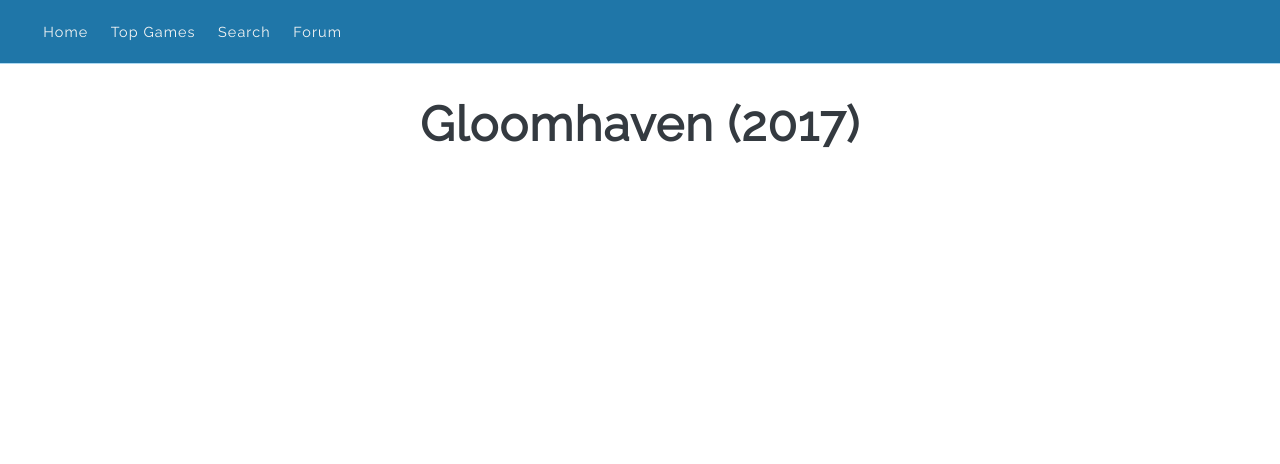
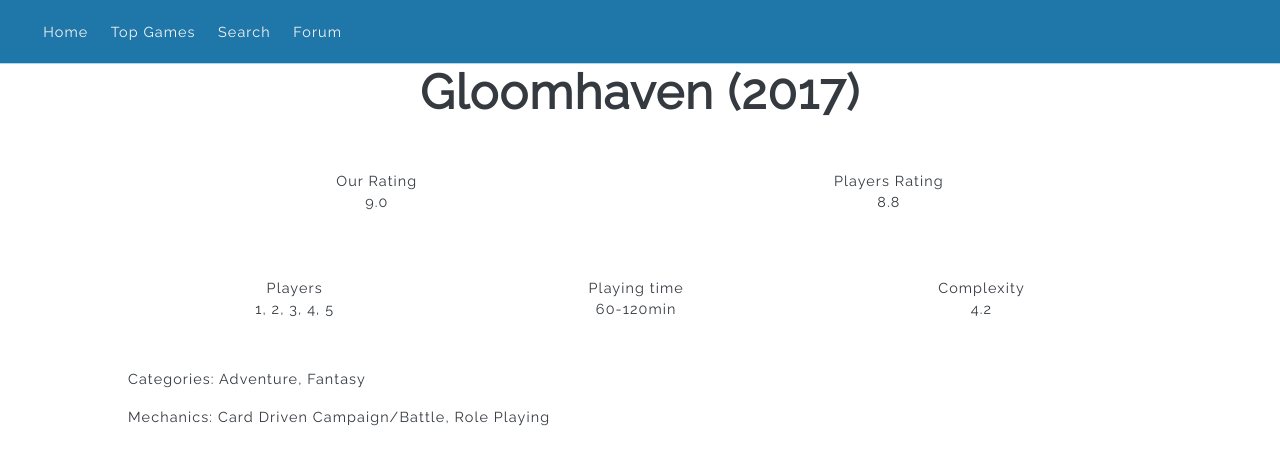
Before and after one commit to PatrykIwasieczko/Board-games-portal, a React (Create React App) app in the folder client/: page /game/1 in a window 1280 px wide. Shown: the top 464 px of the page. Built offline with nearby package versions, Linux system fonts and the light colour scheme.

Commit message:
Expand detailsPage

```diff
--- a/client/src/App.scss
+++ b/client/src/App.scss
@@ -114,3 +114,24 @@ a {
         }
     }
 }
+
+.game-card {
+    display: flex;
+    flex-direction: column;
+
+    .ratings {
+        display: flex;
+        flex-direction: row;
+        justify-content: space-around;
+        text-align: center;
+        align-items: center;
+    }
+
+    .game-details {
+        display: flex;
+        flex-direction: row;
+        justify-content: space-around;
+        text-align: center;
+        align-items: center;
+    }
+}
--- a/client/src/components/AppNavbar.js
+++ b/client/src/components/AppNavbar.js
@@ -1,3 +1,4 @@
+// React
 import React from "react";
 import { NavLink } from "react-router-dom";
 
--- a/client/src/components/Container.js
+++ b/client/src/components/Container.js
@@ -1,3 +1,4 @@
+// React
 import React from "react";
 
 const Container = (props) => {
--- /dev/null
+++ b/client/src/components/GameCard.js
@@ -0,0 +1,47 @@
+import React from "react";
+import Heading from "./Heading";
+import Paragraph from "./Paragraph";
+
+const GameCard = (props) => {
+    return (
+        <div
+            className={props.styles ? `game-card ${props.styles}` : "game-card"}
+        >
+            <Heading>{props.title}</Heading>
+            <div className="ratings my-2">
+                <div>
+                    <Paragraph>Our Rating</Paragraph>
+                    <Paragraph>{props.ourRating}</Paragraph>
+                </div>
+                <div>
+                    <Paragraph>Players Rating</Paragraph>
+                    <Paragraph>{props.playersRating}</Paragraph>
+                </div>
+            </div>
+            <div className="game-details my-2">
+                <div>
+                    <Paragraph>Players</Paragraph>
+                    <Paragraph>{props.players.join(", ")}</Paragraph>
+                </div>
+                <div>
+                    <Paragraph>Playing time</Paragraph>
+                    <Paragraph>{props.playingTime}</Paragraph>
+                </div>
+                <div>
+                    <Paragraph>Complexity</Paragraph>
+                    <Paragraph>{props.complexity}</Paragraph>
+                </div>
+            </div>
+            <div>
+                <Paragraph styles="my-1">
+                    Categories: {props.categories.join(", ")}
+                </Paragraph>
+                <Paragraph styles="my-1">
+                    Mechanics: {props.mechanics.join(", ")}
+                </Paragraph>
+            </div>
+        </div>
+    );
+};
+
+export default GameCard;
--- a/client/src/components/Heading.js
+++ b/client/src/components/Heading.js
@@ -1,3 +1,4 @@
+// React
 import React from "react";
 
 const Heading = (props) => {
--- a/client/src/components/Paragraph.js
+++ b/client/src/components/Paragraph.js
@@ -1,3 +1,4 @@
+// React
 import React from "react";
 
 const Paragraph = (props) => {
--- /dev/null
+++ b/client/src/components/SingleGame.js
@@ -0,0 +1,21 @@
+// React
+import React from "react";
+import { NavLink } from "react-router-dom";
+
+// Components
+import Paragraph from "../components/Paragraph";
+
+const SingleGame = (props) => {
+    return (
+        <div>
+            <Paragraph styles="left-align">
+                <NavLink to={props.link}>{props.title}</NavLink>
+            </Paragraph>
+            <Paragraph>{props.playersRating}</Paragraph>
+            <Paragraph>{props.ourRating}</Paragraph>
+            <Paragraph>{props.votersCount}</Paragraph>
+        </div>
+    );
+};
+
+export default SingleGame;
--- a/client/src/dummy-data.js
+++ b/client/src/dummy-data.js
@@ -11,6 +11,7 @@ export const DATA = [
         categories: ["Adventure", "Fantasy"],
         mechanics: ["Card Driven Campaign/Battle", "Role Playing"],
         ourReview: "",
+        players: [1, 2, 3, 4, 5],
     },
     {
         id: 2,
@@ -24,6 +25,7 @@ export const DATA = [
         categories: ["Adventure", "Legacy"],
         mechanics: ["Exploration"],
         ourReview: "",
+        players: [2, 3, 4, 5],
     },
     {
         id: 3,
@@ -37,6 +39,7 @@ export const DATA = [
         categories: ["Strategy", "Fantasy"],
         mechanics: ["Worker placement"],
         ourReview: "",
+        players: [2, 3, 4, 5],
     },
     {
         id: 4,
@@ -50,6 +53,7 @@ export const DATA = [
         categories: ["Strategy"],
         mechanics: ["Worker placement", "Card drawing"],
         ourReview: "",
+        players: [2, 3, 4],
     },
     {
         id: 5,
@@ -63,6 +67,7 @@ export const DATA = [
         categories: ["Sci-Fi", "Strategy"],
         mechanics: ["Role playing", "Dice rolling"],
         ourReview: "",
+        players: [2],
     },
     {
         id: 6,
@@ -76,6 +81,7 @@ export const DATA = [
         categories: ["Sci-Fi", "Strategy"],
         mechanics: ["Worker placement"],
         ourReview: "",
+        players: [2, 3, 4, 5],
     },
     {
         id: 7,
@@ -89,6 +95,7 @@ export const DATA = [
         categories: ["Sci-Fi", "Strategy"],
         mechanics: ["Worker placement"],
         ourReview: "",
+        players: [2, 3, 4, 5],
     },
     {
         id: 8,
@@ -102,6 +109,7 @@ export const DATA = [
         categories: ["Strategy"],
         mechanics: ["Deck-building"],
         ourReview: "",
+        players: [2],
     },
     {
         id: 9,
@@ -115,6 +123,7 @@ export const DATA = [
         categories: ["Family", "Strategy"],
         mechanics: ["Deck-building"],
         ourReview: "",
+        players: [1, 2, 3, 4, 5],
     },
     {
         id: 10,
@@ -128,5 +137,6 @@ export const DATA = [
         categories: ["Strategy"],
         mechanics: ["Battle", "Area Control"],
         ourReview: "",
+        players: [2, 3, 4, 5],
     },
 ];
--- a/client/src/pages/DetailsPage.js
+++ b/client/src/pages/DetailsPage.js
@@ -1,20 +1,42 @@
+// React
 import React, { useEffect, useState } from "react";
+
+// Components
 import Container from "../components/Container";
-import Heading from "../components/Heading";
+// import Heading from "../components/Heading";
+import Card from "../components/GameCard";
+
+// DATA
 import { DATA } from "../dummy-data";
+import Paragraph from "../components/Paragraph";
 
 const DetailsPage = (props) => {
     const [game, setGame] = useState();
+    const [loading, setLoading] = useState(true);
     useEffect(() => {
         const id = props.match.params.id;
         const currentGame = DATA.find((item) => {
             return item.id === parseInt(id);
         });
         setGame(currentGame);
+        setLoading(false);
     }, [props.match.params.id, game]);
     return (
         <Container>
-            <Heading styles="py-2">{game ? game.title : "Hello"}</Heading>
+            {loading ? (
+                <Paragraph>Loading...</Paragraph>
+            ) : (
+                <Card
+                    title={game.title}
+                    ourRating={game.ourRating}
+                    playersRating={game.playersRating}
+                    players={game.players}
+                    playingTime={game.playingTime}
+                    complexity={game.complexity}
+                    categories={game.categories}
+                    mechanics={game.mechanics}
+                />
+            )}
         </Container>
     );
 };
--- a/client/src/pages/MainPage.js
+++ b/client/src/pages/MainPage.js
@@ -1,4 +1,7 @@
+// React
 import React from "react";
+
+// Components
 import Heading from "../components/Heading";
 import Container from "../components/Container";
 
--- a/client/src/pages/RankPage.js
+++ b/client/src/pages/RankPage.js
@@ -1,92 +1,14 @@
+// React
 import React from "react";
+
+// Components
 import Container from "../components/Container";
 import Heading from "../components/Heading";
 import Paragraph from "../components/Paragraph";
-import { NavLink } from "react-router-dom";
+import SingleGame from "../components/SingleGame";
+
+// DATA
 import { DATA } from "../dummy-data";
-
-// const list = [
-//     {
-//         id: 1,
-//         img: "",
-//         title: "Gloomhaven (2017)",
-//         playersRating: "8.8",
-//         ourRating: "9.0",
-//         votersCount: 10,
-//     },
-//     {
-//         id: 2,
-//         img: "",
-//         title: "Pandemic Legacy: Season 1 (2015)",
-//         playersRating: "8.7",
-//         ourRating: "8.5",
-//         votersCount: 10,
-//     },
-//     {
-//         id: 3,
-//         img: "",
-//         title: "Terra Mystica (2017)",
-//         playersRating: "8.3",
-//         ourRating: "9.0",
-//         votersCount: 10,
-//     },
-//     {
-//         id: 4,
-//         img: "",
-//         title: "Terraforming Mars (2016)",
-//         playersRating: "8.2",
-//         ourRating: "10.0",
-//         votersCount: 10,
-//     },
-//     {
-//         id: 5,
-//         img: "",
-//         title: "Star Wars: Rebellion (2016)",
-//         playersRating: "8.5",
-//         ourRating: "7.5",
-//         votersCount: 10,
-//     },
-//     {
-//         id: 6,
-//         img: "",
-//         title: "Gaia Project (2017)",
-//         playersRating: "8.4",
-//         ourRating: "9.0",
-//         votersCount: 10,
-//     },
-//     {
-//         id: 7,
-//         img: "",
-//         title: "Scythe (2016)",
-//         playersRating: "8.8",
-//         ourRating: "9.5",
-//         votersCount: 10,
-//     },
-//     {
-//         id: 8,
-//         img: "",
-//         title: "7 Wonders Duel (2015)",
-//         playersRating: "8.9",
-//         ourRating: "7.0",
-//         votersCount: 10,
-//     },
-//     {
-//         id: 9,
-//         img: "",
-//         title: "Wingspan (2019)",
-//         playersRating: "7.8",
-//         ourRating: "9.0",
-//         votersCount: 10,
-//     },
-//     {
-//         id: 10,
-//         img: "",
-//         title: "Blood Rage (2015)",
-//         playersRating: "8.0",
-//         ourRating: "8.0",
-//         votersCount: 10,
-//     },
-// ];
 
 const RankPage = () => {
     return (
@@ -100,16 +22,14 @@ const RankPage = () => {
                     <Paragraph styles="clickable">Number of voters</Paragraph>
                 </div>
                 {DATA.map((item) => (
-                    <div key={item.id}>
-                        <Paragraph styles="left-align">
-                            <NavLink to={`/game/${item.id}`}>
-                                {item.title}
-                            </NavLink>
-                        </Paragraph>
-                        <Paragraph>{item.playersRating}</Paragraph>
-                        <Paragraph>{item.ourRating}</Paragraph>
-                        <Paragraph>{item.votersCount}</Paragraph>
-                    </div>
+                    <SingleGame
+                        key={item.id}
+                        link={`/game/${item.id}`}
+                        title={item.title}
+                        playersRating={item.playersRating}
+                        ourRating={item.ourRating}
+                        votersCount={item.votersCount}
+                    />
                 ))}
             </div>
         </Container>
```
Also changed, not shown: client/src/App.js (+6 -1 lines).
